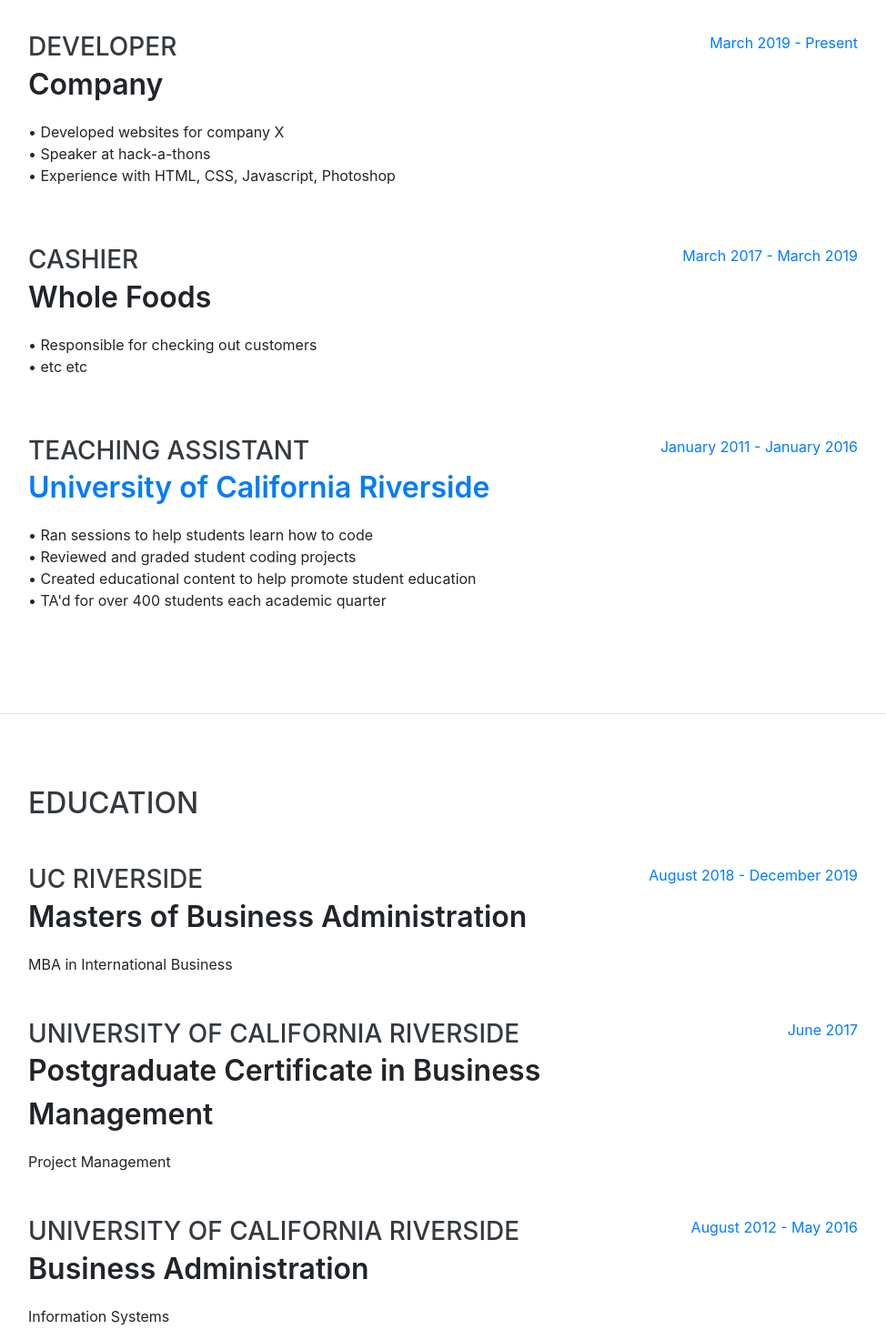
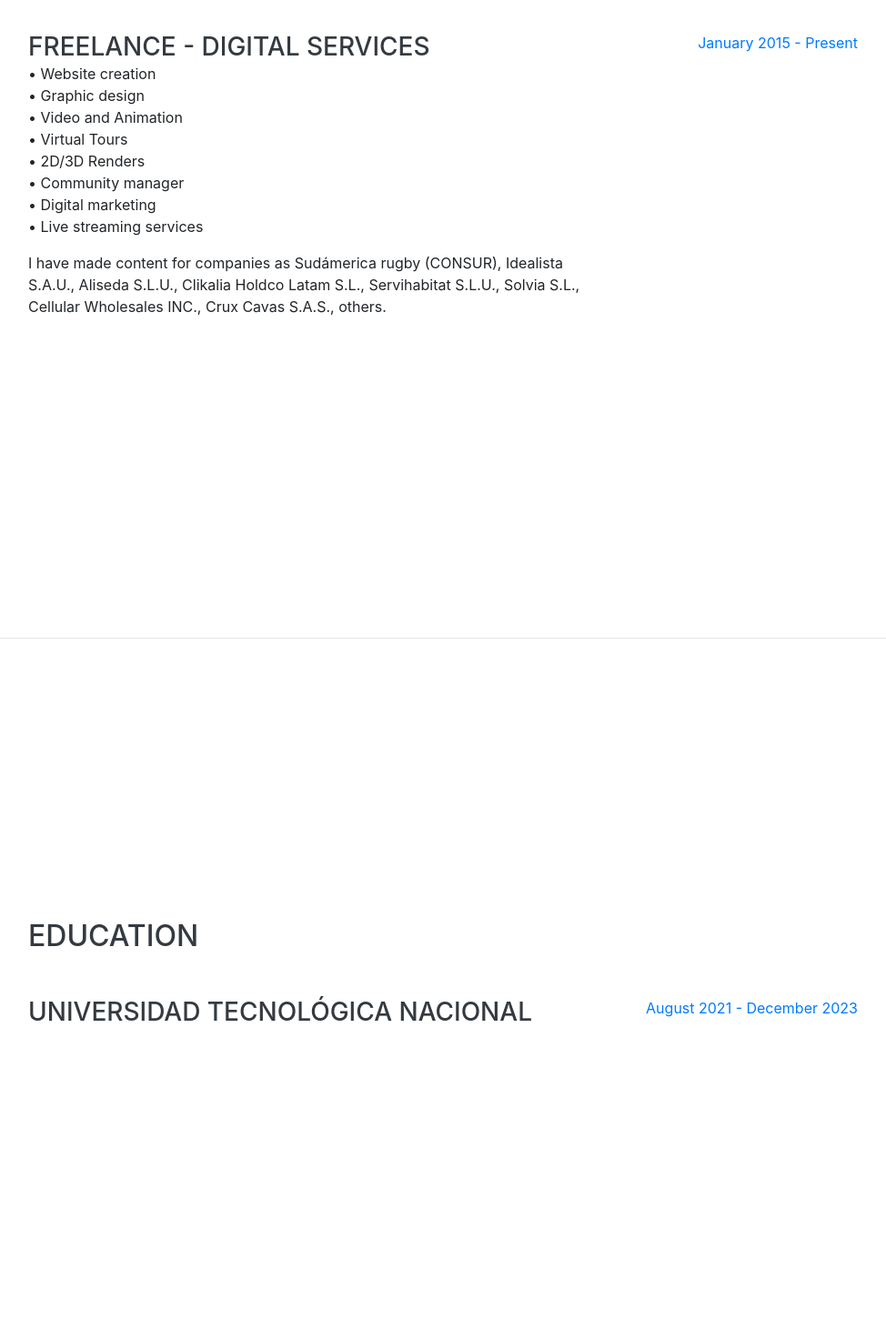
Before and after one commit to fedahumada/website, a website with bundled scripts: page index.html in a window 1280 px wide. Shown: the part 900-2362 px from the top of the page at 91% size, without its empty margins (289-1263 px from the left). Built offline with nearby package versions, Linux system fonts and the light colour scheme; a web font is replaced by a local one.

Commit message:
update resume content

```diff
--- a/index.html
+++ b/index.html
@@ -51,6 +51,8 @@
         <li class="nav-item">
           <a class="nav-link js-scroll-trigger" href="#portfolio">Portfolio</a>
         </li>
+        <script src="https://platform.linkedin.com/badges/js/profile.js" async defer type="text/javascript"></script>
+
       </ul>
     </div>
     </div>
@@ -75,6 +77,7 @@
           <a target="_blank" id="socialicon-2" href="https://github.com/fedahumada">
             <i class="fab fa-github"></i>
           </a>
+
           <!-- <a target="_blank" id="socialicon-3" href="https://twitter.com">
             <i class="fab fa-twitter"></i>
           </a> -->
@@ -82,8 +85,11 @@
             <i class="fa fa-envelope"></i>
           </a> -->
         </div>
+
       </div>
+
     </section>
+
 
     <hr class="m-0">
 
@@ -93,35 +99,32 @@
 
         <div class="resume-item d-flex flex-column flex-md-row justify-content-between mb-5 experience">
           <div class="resume-content">
-            <h3 class="mb-0">Developer</h3>
-            <div class="subheading mb-3">Company</div>
+            <h3 class="mb-0">Freelance - Digital Services</h3>
+            <!-- <div class="subheading mb-3">FEDAHUMADA</div> -->
             <p>
-              • Developed websites for company X<br>
-              • Speaker at hack-a-thons<br>
-              • Experience with HTML, CSS, Javascript, Photoshop<br>
+              • Website creation <br>
+              • Graphic design <br>
+              • Video and Animation <br>
+              • Virtual Tours <br>
+              • 2D/3D Renders <br>
+              • Community manager <br>
+              • Digital marketing <br>
+              • Live streaming services <br>
             </p>
+            <div>I have made content for companies as Sudámerica rugby (CONSUR),
+              Idealista S.A.U., Aliseda S.L.U., Clikalia Holdco Latam S.L.,
+              Servihabitat S.L.U., Solvia S.L., Cellular Wholesales INC., Crux Cavas S.A.S., others.
+            </div>
           </div>
           <div class="resume-date text-md-right">
-            <span class="text-primary">March 2019 - Present</span>
-          </div>
-        </div>
-
-        <div class="resume-item d-flex flex-column flex-md-row justify-content-between mb-5 experience">
-          <div class="resume-content">
-            <h3 class="mb-0">Cashier</h3>
-            <div class="subheading mb-3">Whole Foods</div>
-            <p>
-              • Responsible for checking out customers<br>
-              • etc etc<br>
-            </p>
-          </div>
-          <div class="resume-date text-md-right">
-            <span class="text-primary">March 2017 - March 2019</span>
+            <span class="text-primary">January 2015 - Present</span>
           </div>
         </div>
 
 
-        <div class="resume-item d-flex flex-column flex-md-row justify-content-between mb-5 experience">
+
+
+        <!-- <div class="resume-item d-flex flex-column flex-md-row justify-content-between mb-5 experience">
           <div class="resume-content">
             <h3 class="mb-0">Teaching Assistant</h3>
             <div class="subheading mb-3"><a target="_blank" href="https://ucr.edu">University of California
@@ -137,7 +140,7 @@
           <div class="resume-date text-md-right">
             <span class="text-primary">January 2011 - January 2016</span>
           </div>
-        </div>
+        </div> -->
 
 
 
@@ -153,36 +156,16 @@
 
         <div class="resume-item d-flex flex-column flex-md-row justify-content-between mb-5 education">
           <div class="resume-content">
-            <h3 class="mb-0">UC Riverside</h3>
-            <div class="subheading mb-3">Masters of Business Administration</div>
-            <div>MBA in International Business</div>
+            <h3 class="mb-0">Universidad Tecnológica Nacional</h3>
+            <div class="subheading mb-3"></div>
+            <div></div>
           </div>
           <div class="resume-date text-md-right">
-            <span class="text-primary">August 2018 - December 2019</span>
+            <span class="text-primary">August 2021 - December 2023</span>
           </div>
         </div>
 
-        <div class="resume-item d-flex flex-column flex-md-row justify-content-between mb-5 education">
-          <div class="resume-content">
-            <h3 class="mb-0">University of California Riverside</h3>
-            <div class="subheading mb-3">Postgraduate Certificate in Business Management</div>
-            <div>Project Management</div>
-          </div>
-          <div class="resume-date text-md-right">
-            <span class="text-primary">June 2017</span>
-          </div>
-        </div>
 
-        <div class="resume-item d-flex flex-column flex-md-row justify-content-between mb-5 education">
-          <div class="resume-content">
-            <h3 class="mb-0">University of California Riverside</h3>
-            <div class="subheading mb-3">Business Administration</div>
-            <div>Information Systems</div>
-          </div>
-          <div class="resume-date text-md-right">
-            <span class="text-primary">August 2012 - May 2016</span>
-          </div>
-        </div>
 
       </div>
     </section>
@@ -193,8 +176,8 @@
       <div class="w-100">
         <h2 class="mb-5">Portfolio</h1>
           <div class="resume-content">
-            <h3 class="mb-0">Stable Diffusion Proyect</h3>
-            <div class="subheading mb-3">Text-to-Image Artificial Intelligence</div>
+            <h3 class="mb-0">Atificial IntelLigence Proyect</h3>
+            <div class="subheading mb-3">Text-to-Image</div>
             <center>
               <form action="https://28280.gradio.app">
                 <button type="submit"> GO! 🧠</button>
```
Also changed, not shown: 2 other files.
